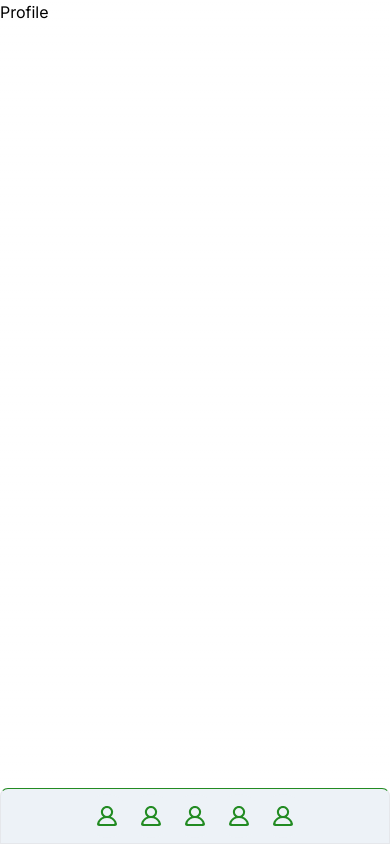
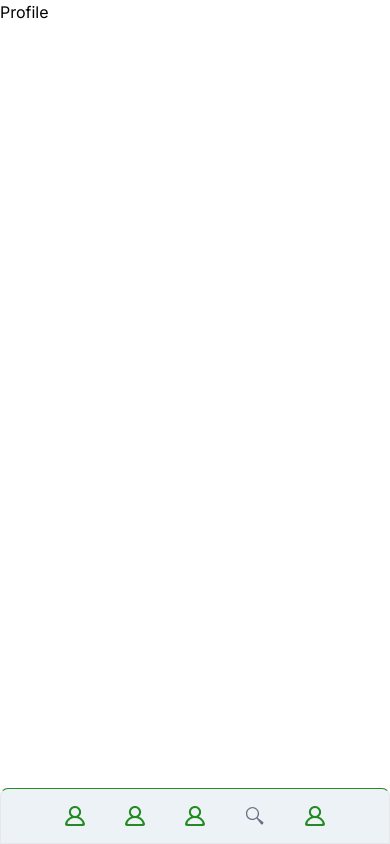
Before and after one commit to henry1234-net/Abbah-real-estate, a Next.js app in the folder my-app/: page /profile in a window 390 px wide. Built offline with nearby package versions, Linux system fonts and the light colour scheme.

Commit message:
added search option on small device navbar

```diff
--- a/my-app/src/app/globals.css
+++ b/my-app/src/app/globals.css
@@ -108,16 +108,20 @@ li a:hover, .dropholder a.dropdown:hover::after {
   background: rgb(237, 242, 247);
 }
 
-.svg-path{
+.svg-path, .svg-path2{
   fill: #667185;
 }
 
-.svg-container:hover .svg-path{
+.svg-container:hover .svg-path,
+.svg-container:hover .svg-path2{
   fill: #228b22;
-  cursor: pointer;
 }
 
-.svg-hold .svg-path{
+.svg-hold .svg-path,
+.svg-hold .svg-path2,
+.svg-hold .svg-path3,
+.svg-hold .svg-path4,
+.svg-hold .svg-path5{
   fill: #228b22;
 }
 
--- a/my-app/src/components/navbar.tsx
+++ b/my-app/src/components/navbar.tsx
@@ -1,6 +1,7 @@
 "use client";
 import React from 'react';
 import ProSvg from '@/components/svg/profile';
+import Search from '@/components/svg/search';
 import Link from 'next/link';
 import { usePathname } from 'next/navigation';
 import clsx from 'clsx';
@@ -31,31 +32,31 @@ const Navigation = () => {
           <li><Link href="#">Contact</Link></li>
         </ul>
         <div className="flex flex-row items-center justify-around">
-          <Link className={clsx('p-3 md:hidden flex svg-container hover:bg-bakson-milk rounded-full', {
+          <Link className={clsx('p-3 mx-2 md:hidden flex svg-container hover:bg-bakson-milk rounded-full', {
             'bg-bakson-milk svg-hold': pathname === "/profile"
           })}
           href="../profile">
             <ProSvg className="fill-blue" width="20" height="20" />
           </Link>
-          <Link className={clsx('p-3 md:hidden flex svg-container hover:bg-bakson-milk rounded-full', {
+          <Link className={clsx('p-3 mx-2 md:hidden flex svg-container hover:bg-bakson-milk rounded-full', {
             'bg-bakson-milk svg-hold': pathname === "/profile"
           })}
           href="../profile">
             <ProSvg className="fill-blue" width="20" height="20" />
           </Link>
-          <Link className={clsx('p-3 md:hidden flex svg-container hover:bg-bakson-milk rounded-full', {
+          <Link className={clsx('p-3 mx-2 md:hidden flex svg-container hover:bg-bakson-milk rounded-full', {
             'bg-bakson-milk svg-hold': pathname === "/profile"
           })}
           href="../profile">
             <ProSvg className="fill-blue" width="20" height="20" />
           </Link>
-          <Link className={clsx('p-3 md:hidden flex svg-container hover:bg-bakson-milk rounded-full', {
-            'bg-bakson-milk svg-hold': pathname === "/profile"
+          <Link className={clsx('p-3 mx-2 svg-container hover:bg-bakson-milk rounded-full', {
+            'bg-bakson-milk svg-hold': pathname === "/noprofile"
           })}
-          href="../profile">
-            <ProSvg className="fill-blue" width="20" height="20" />
+          href="../noprofile">
+            <Search className="fill-blue" width="20" height="20" />
           </Link>
-          <Link className={clsx('p-3 svg-container hover:bg-bakson-milk rounded-full', {
+          <Link className={clsx('p-3 mx-2 svg-container hover:bg-bakson-milk rounded-full', {
             'bg-bakson-milk svg-hold': pathname === "/profile"
           })}
           href="../profile">
--- a/my-app/src/components/svg/search.tsx
+++ b/my-app/src/components/svg/search.tsx
@@ -2,8 +2,8 @@ import React from 'react';
 
 interface SearchSvgProps {
   className?: string;
-  width: number; // Change to number for width
-  height: number; // Change to number for height
+  width: string;
+  height: string;
   fill?: string;
 }
 
@@ -18,10 +18,12 @@ const Search: React.FC<SearchSvgProps> = ({ className, width, height, fill }) =>
   >
     <g fill={fill || 'white'} fillRule="nonzero">
       <g transform="scale(4,4)">
-        <path d="M24,2.88867c-11.63429,0 -21.11133,9.47705 -21.11133,21.11133c0,11.63428 9.47704,21.11133 21.11133,21.11133c5.03655,0 9.6647,-1.77999 13.29883,-4.73828l14.83203,18.58008c0,0 3.24862,0.48286 5.26563,-1.61914c2.031,-2.118 1.55469,-5.19922 1.55469,-5.19922l-18.57812,-14.83594c2.95829,-3.63413 4.73828,-8.26228 4.73828,-13.29883c0,-11.63428 -9.47704,-21.11133 -21.11133,-21.11133zM24,7.11133c9.35255,0 16.88867,7.53613 16.88867,16.88867c0,9.35254 -7.53612,16.88867 -16.88867,16.88867c-9.35255,0 -16.88867,-7.53613 -16.88867,-16.88867c0,-9.35254 7.53612,-16.88867 16.88867,-16.88867z"></path>
+        <path d="M24,2.88867c-11.63429,0 -21.11133,9.47705 -21.11133,21.11133c0,11.63428 9.47704,21.11133 21.11133,21.11133c5.03655,0 9.6647,-1.77999 13.29883,-4.73828l14.83203,18.58008c0,0 3.24862,0.48286 5.26563,-1.61914c2.031,-2.118 1.55469,-5.19922 1.55469,-5.19922l-18.57812,-14.83594c2.95829,-3.63413 4.73828,-8.26228 4.73828,-13.29883c0,-11.63428 -9.47704,-21.11133 -21.11133,-21.11133zM24,7.11133c9.35255,0 16.88867,7.53613 16.88867,16.88867c0,9.35254 -7.53612,16.88867 -16.88867,16.88867c-9.35255,0 -16.88867,-7.53613 -16.88867,-16.88867c0,-9.35254 7.53612,-16.88867 16.88867,-16.88867z"
+        id="Search"
+        className="svg-path2"></path>
       </g>
     </g>
   </svg>
 );
 
-export default ProSvg;
+export default Search;
```
